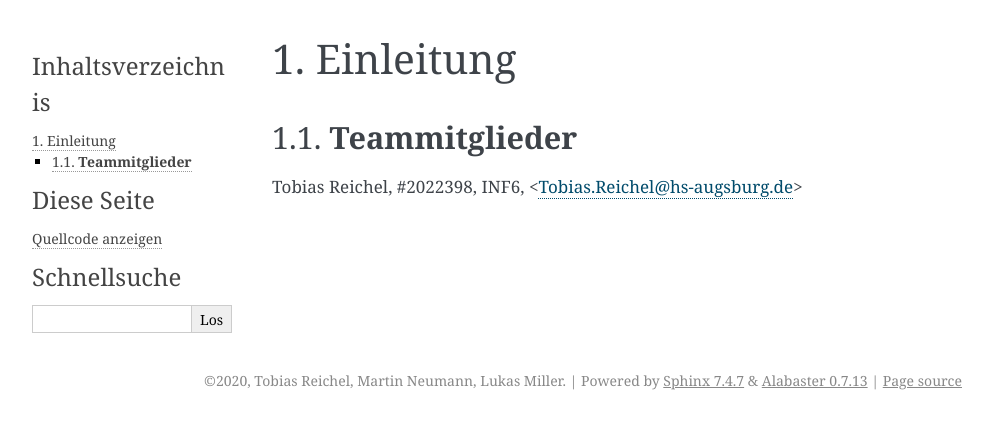
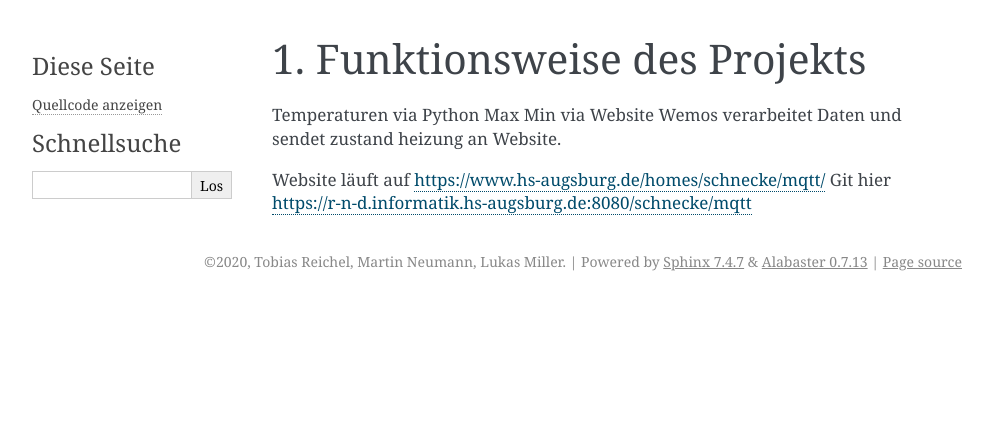
Before and after one commit to Schneggera/mqtt, a Sphinx documentation site: the page built from sphinx/einleitung.rst, in a window 1280 px wide. Shown: the top 429 px of the page, without its empty margins (148-1141 px from the left). Built offline with Sphinx 7.4.7, drawn with Linux system fonts in a browser that asks for light colours.

```diff
--- a/sphinx/einleitung.rst
+++ b/sphinx/einleitung.rst
@@ -1,7 +1,11 @@
-Einleitung
-===========
 
-**Teammitglieder**
---------------------
+Funktionsweise des Projekts
+============================
 
-| Tobias Reichel, #2022398, INF6, <Tobias.Reichel@hs-augsburg.de>
+
+Temperaturen via Python
+Max Min via Website
+Wemos verarbeitet Daten und sendet zustand heizung an Website.
+
+Website läuft auf https://www.hs-augsburg.de/homes/schnecke/mqtt/
+Git hier https://r-n-d.informatik.hs-augsburg.de:8080/schnecke/mqtt
--- a/sphinx/index.rst
+++ b/sphinx/index.rst
@@ -10,6 +10,12 @@ Welcome to MQTT's documentation!
 | Fakultät für Informatik
 | Veranstaltung IOT (Prof. Dr. Volodymyr Brovkov)
 | Sommersemester 2020
+
+
+**Teammitglieder**
+
+| Tobias Reichel, #2022398, INF6, <Tobias.Reichel@hs-augsburg.de
+
 
 
 
```
Also changed, not shown: sphinx/webpage.rst (+64 -2 lines), img/webpage.png (added), 14 other files.
